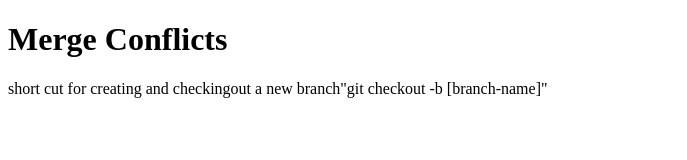
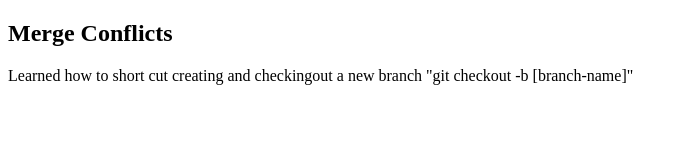
Before and after one commit to Tchase44/merge-conflicts, a plain HTML site: page index.html in a window 1280 px wide. Shown: the whole page, without its empty margins (0-687 px from the left). Drawn offline with Linux system fonts and the light colour scheme.

Commit message:
changed text

```diff
--- a/index.html
+++ b/index.html
@@ -4,7 +4,7 @@
 	<title>Git Merge</title>
 </head>
 <body>
-	<h1>Merge Conflicts</h1>
-	<p>short cut for creating and checkingout a new branch"git checkout -b [branch-name]"</p>
+	<h2>Merge Conflicts</h2>
+	<p>Learned how to short cut creating and checkingout a new branch "git checkout -b [branch-name]"</p>
 </body>
 </html>
```
